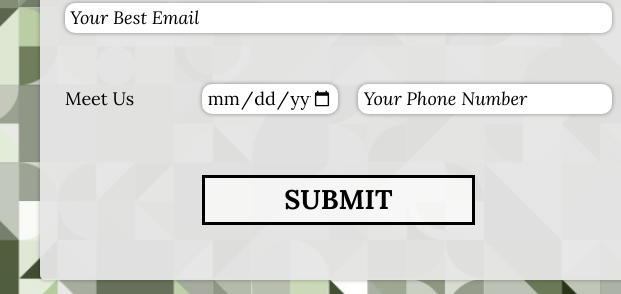
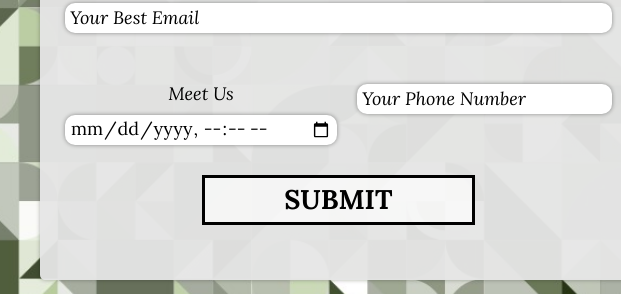
Before and after one commit to Mateus-A-Carvalho/fcc-landing-page, a plain HTML site: page index.html in a window 1280 px wide. Shown: the part 3655-3949 px from the top of the page, 0-621 px from the left. Drawn offline with nearby package versions, Linux system fonts and the light colour scheme; a web font is replaced by a local one.

Commit message:
style: disaligned inputs solved I was leading with a problem that was making input-datatime and label-datatime be disaligned. I solved this taking out display: flex of their container.

```diff
--- a/assets/styles/styles.css
+++ b/assets/styles/styles.css
@@ -513,23 +513,27 @@ input.input-email {
 }
 
 .input-datatime__wrapper {
-  display: flex;
+  /* display: flex; */
   height: 3rem;
-  flex-flow: row nowrap;
+  /* flex-flow: row nowrap; */
   align-items: start;
-  justify-content: space-between;
+  /* justify-content: space-between; */
   gap: 2rem;
 }
 
 
 .label-datatime {
-  width: max-content;
-  text-align: left;
+  width: unset;
+  text-align: center;
   align-self: center;
+  font-style: italic;
+  position: relative;
+  margin-bottom: 1rem;
 }
 
 .input-datatime {
-  width: 50%;
+  width: 100%;
+  margin-right: 1rem;
 }
 
 
```
